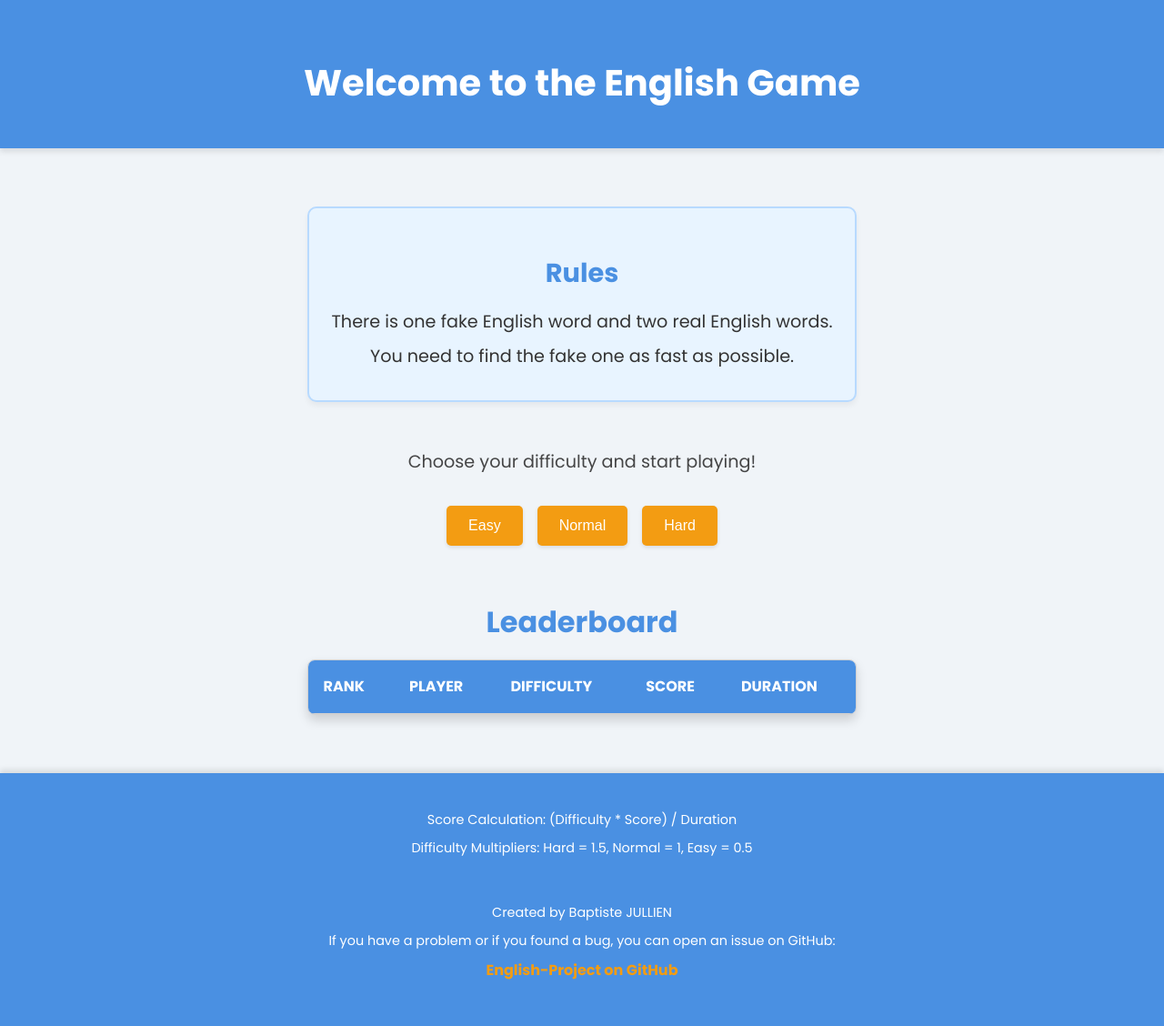
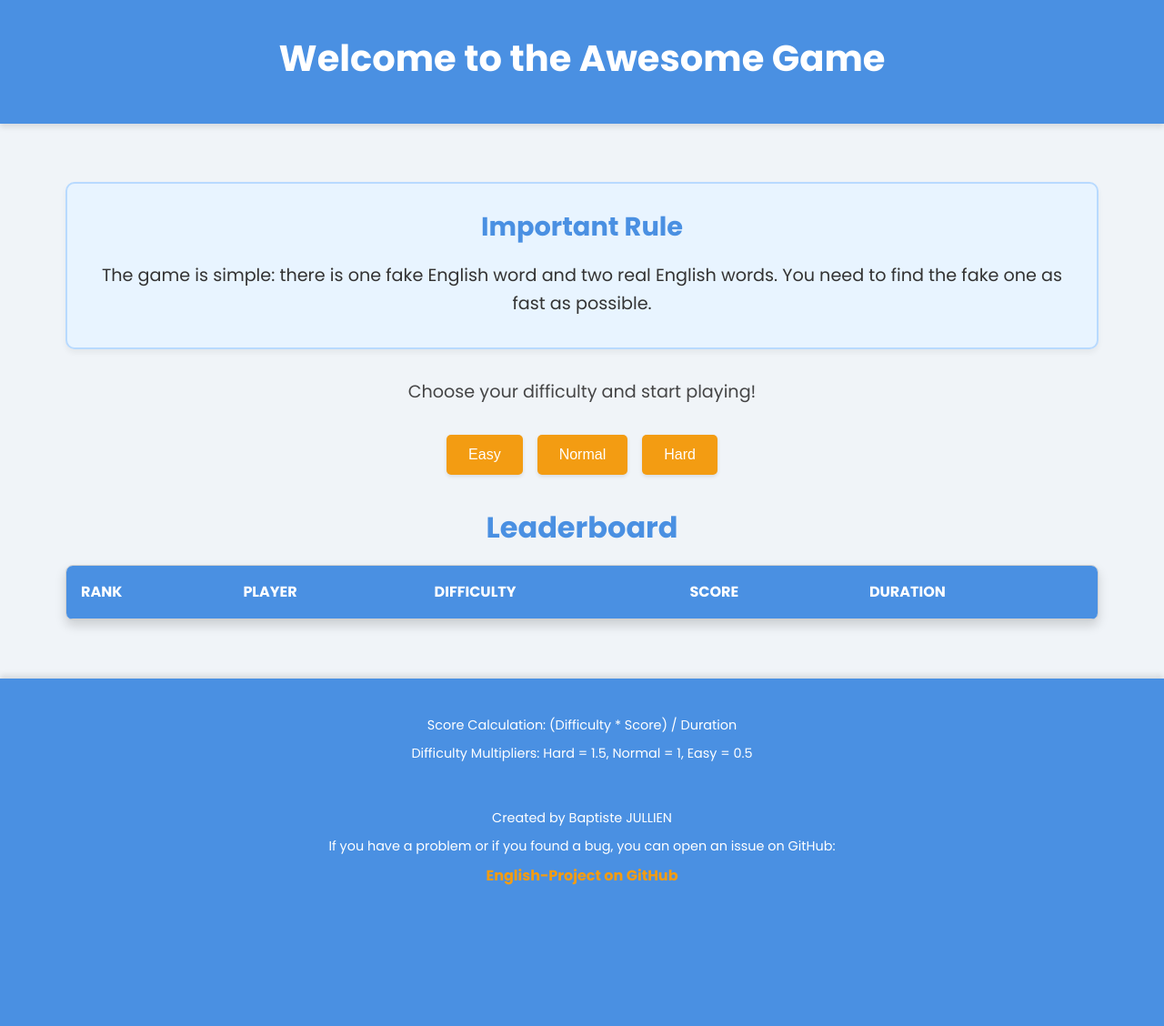
Before and after one commit to BaptTF/English-Project, a Flask app: page / in a window 1280 px wide. Shown: the whole page at 91% size. After the commit the page ends 973 px from the top, so only its background shows below. Run offline with Flask 3, Linux system fonts and the light colour scheme; data that the repository does not hold is empty; parts of the project's set-up code (start-up, migrations or seed data) failed here and were passed over.

Commit message:
feat: enhance gameover functionality and improve responsiveness of styles

```diff
--- a/app.py
+++ b/app.py
@@ -109,6 +109,8 @@ def submit_score():
 
 @app.route("/gameover")
 def gameover():
+    if "duration_seconds" not in session:
+        return redirect(url_for("home"))
     format_duration = format_time(session["duration_seconds"])
     return render_template(
         "gameover.html", score=session["score"], duration=format_duration
--- a/static/styles/index.css
+++ b/static/styles/index.css
@@ -8,19 +8,25 @@
     --rule-border: #b8daff;
 }
 
+* {
+    box-sizing: border-box;
+    margin: 0;
+    padding: 0;
+}
+
 body {
     font-family: "Poppins", sans-serif;
     background-color: var(--background-color);
     color: var(--text-color);
     line-height: 1.6;
-    margin: 0;
-    padding: 0;
     min-height: 100vh;
     display: flex;
     flex-direction: column;
+    overflow-x: hidden;
 }
 
 .container {
+    width: 100%;
     max-width: 1200px;
     margin: 0 auto;
     padding: 2rem;
@@ -36,6 +42,13 @@ header {
     padding: 2rem 0;
     margin-bottom: 2rem;
     box-shadow: 0 4px 6px rgba(0, 0, 0, 0.1);
+    width: 100%;
+}
+
+header .header-content {
+    max-width: 1200px;
+    margin: 0 auto;
+    padding: 0 2rem;
 }
 
 h1 {
@@ -81,6 +94,7 @@ h1 {
     justify-content: center;
     gap: 1rem;
     margin-bottom: 2rem;
+    flex-wrap: wrap;
 }
 
 .start-button {
@@ -112,7 +126,7 @@ h2 {
     background-color: white;
     border-radius: 8px;
     box-shadow: 0 6px 12px rgba(0, 0, 0, 0.15);
-    overflow: hidden;
+    overflow-x: auto;
     margin-top: auto;
     border: 1px solid var(--border-color);
 }
@@ -156,11 +170,13 @@ footer {
     padding: 2rem 0;
     margin-top: 2rem;
     box-shadow: 0 -4px 6px rgba(0, 0, 0, 0.1);
+    width: 100%;
 }
 
 .footer-content {
     max-width: 1200px;
     margin: 0 auto;
+    padding: 0 2rem;
     display: flex;
     flex-direction: column;
     gap: 1rem;
--- a/templates/index.html
+++ b/templates/index.html
@@ -7,19 +7,22 @@
     <title>English Game - Home Page</title>
     <link href="https://fonts.googleapis.com/css2?family=Poppins:wght@400;600;700&display=swap" rel="stylesheet">
     <link rel="stylesheet" type="text/css" href="{{ url_for('static',filename='styles/index.css') }}">
+    <script src="/static/updateLeaderboard.js"></script>
 </head>
 
 <body>
     <header>
-        <h1 class="fade-in">Welcome to the English Game</h1>
+        <div class="header-content">
+            <h1 class="fade-in">Welcome to the Awesome Game</h1>
+        </div>
     </header>
 
     <div class="container">
         <section class="rule-section fade-in">
-            <h2>Rules</h2>
+            <h2>Important Rule</h2>
             <div class="rule-content">
-                <p>There is one fake English word and two real English words. </p>
-                <p>You need to find the fake one as fast as possible.</p>
+                <p>The game is simple: there is one fake English word and two real English words. You need to find the
+                    fake one as fast as possible.</p>
             </div>
         </section>
 
@@ -49,41 +52,6 @@
             </div>
         </div>
     </footer>
-
-    <script>
-        function updateLeaderboard() {
-            fetch('/scores')
-                .then(response => response.json())
-                .then(data => {
-                    const leaderboard = document.getElementById('leaderboard');
-                    const table = document.createElement('table');
-
-                    const headerRow = document.createElement('tr');
-                    ['Rank', 'Player', 'Difficulty', 'Score', 'Duration'].forEach(headerText => {
-                        const header = document.createElement('th');
-                        header.textContent = headerText;
-                        headerRow.appendChild(header);
-                    });
-                    table.appendChild(headerRow);
-
-                    data.slice(0, 10).forEach((score, index) => {
-                        const row = document.createElement('tr');
-                        [index + 1, score.username, score.difficulty, score.score, score.duration].forEach(text => {
-                            const cell = document.createElement('td');
-                            cell.textContent = text;
-                            row.appendChild(cell);
-                        });
-                        table.appendChild(row);
-                    });
-
-                    leaderboard.innerHTML = '';
-                    leaderboard.appendChild(table);
-                })
-                .catch(error => console.error('Error fetching scores:', error));
-        }
-
-        updateLeaderboard();
-    </script>
 </body>
 
 </html>
```
Also changed, not shown: other parts of static/styles/index.css (+24 -6 lines), static/styles/gameover.css (+22 -3 lines), templates/gameover.html (+10 -6 lines).
